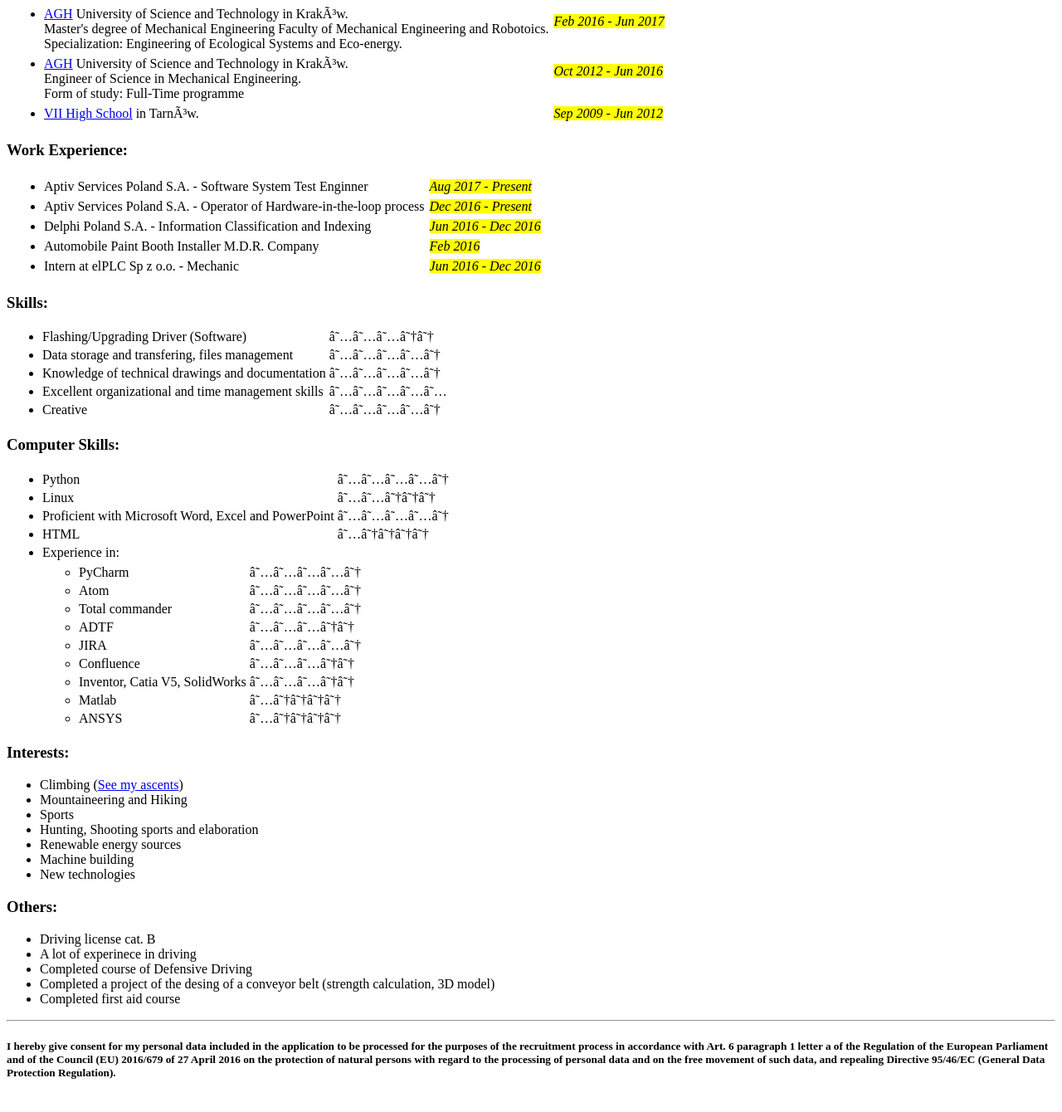
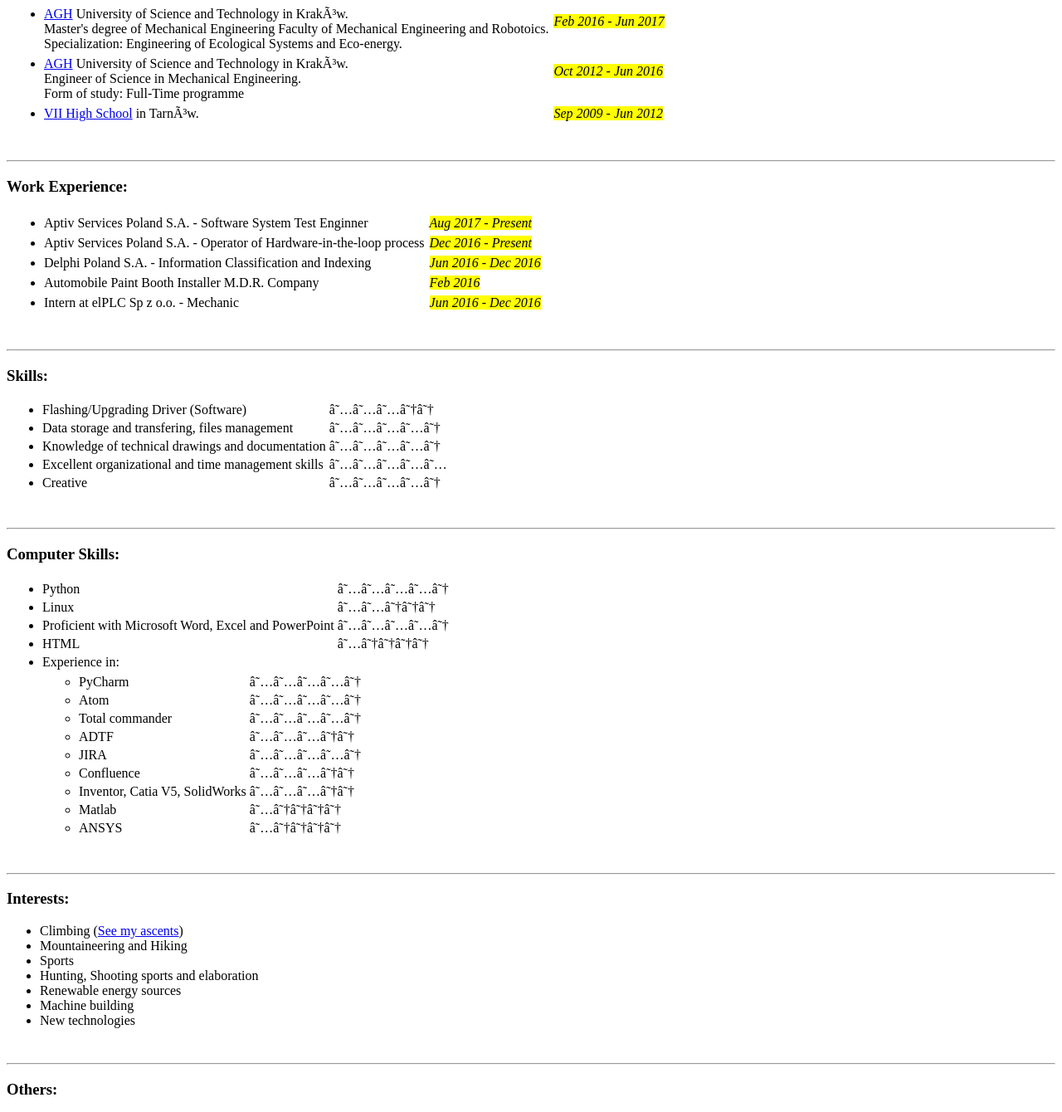
Before and after one commit to hubs0n93/cv, a plain HTML site: page index.html in a window 1280 px wide. Shown: the part 440-1780 px from the top of the page at 83% size. Drawn offline with Linux system fonts and the light colour scheme.

Commit message:
Add files via upload
The newst version of cv

```diff
--- a/index.html
+++ b/index.html
@@ -2,8 +2,11 @@
 <html lang="en" dir="ltr">
 
 <head <meta charset="utf-8">
-  <meta name="description" content="First Hubson site" />
+  <meta name="description" content="My personal site as cv" />
   <title>🗎 Hubert Skałoń CV</title>
+  <link rel="stylesheet" href="css/styles.css">
+
+
 </head>
 
 <body>
@@ -32,9 +35,9 @@
   </table>
 
 
-  <hr/>
+  <hr class="solid">
   <h3>Education:</h3>
-    <ul>
+    <ul class="text_indent">
       <table cellspacing="4">
         <tr>
           <td>
@@ -65,9 +68,11 @@
       <br />Form of study: Full-Time programme.</li> -->
 
     </ul>
+    <br>
+    <hr class="dots">
 
   <h3>Work Experience:</h3>
-    <ul>
+    <ul class="text_indent">
     <table cellspacing="4">
         <tr>
           <td><li>Aptiv Services Poland S.A. - Software System Test Enginner</td>
@@ -91,9 +96,11 @@
         </tr>
       </table>
     </ul>
+    <br>
+    <hr class="dots" background-color: black;>
 
   <h3>Skills:</h3>
-    <ul>
+    <ul class="text_indent">
       <table>
         <tr>
           <td><li>Flashing/Upgrading Driver (Software)</li></td><td>★★★☆☆</td>
@@ -112,9 +119,11 @@
         </tr>
       </table>
     </ul>
+    <br>
+    <hr class="dots">
 
   <h3>Computer Skills:</h3>
-    <ul>
+    <ul class="text_indent">
         <table>
           <tr>
             <td><li>Python</li></td><td>★★★★☆</td>
@@ -145,14 +154,12 @@
           <tr><td></td><td><li>ANSYS</li></td><td>★☆☆☆☆</td></tr>
         </table>
       </ul>
-
-
-
-
     </ul>
+    <br>
+    <hr class="dots">
 
   <h3>Interests:</h3>
-    <ul>
+    <ul class="text_indent">
       <li>Climbing (<a target="_blank" rel="noopener noreferrer" href="https://www.8a.nu/user/hubert-skalon">See my ascents</a>)</li>
       <li>Mountaineering and Hiking</li>
       <li>Sports</li>
@@ -161,9 +168,11 @@
       <li>Machine building</li>
       <li>New technologies</li>
     </ul>
+    <br>
+    <hr class="dots">
 
   <h3>Others:</h3>
-    <ul>
+    <ul class="text_indent">
       <li>Driving license cat. B</li>
       <li>A lot of experinece in driving</li>
       <li>Completed course of Defensive Driving</li>
@@ -171,7 +180,7 @@
       <li>Completed first aid course</li>
     </ul>
 
-  <hr>
+  <hr class="solid">
   <h5>I hereby give consent for my personal data included in the application to be
     processed for the purposes of the recruitment process in accordance with Art.
     6 paragraph 1 letter a of the Regulation of the European Parliament and of the
```
Also changed, not shown: PersonalInfo.html (+1 -0 lines).
